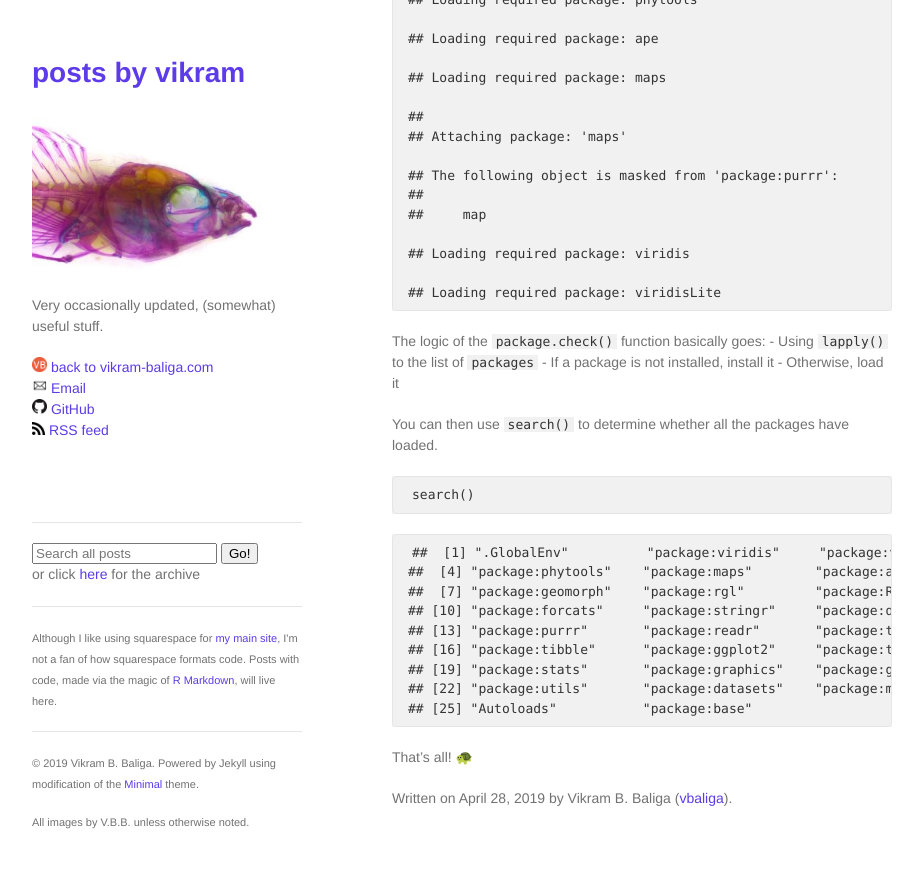
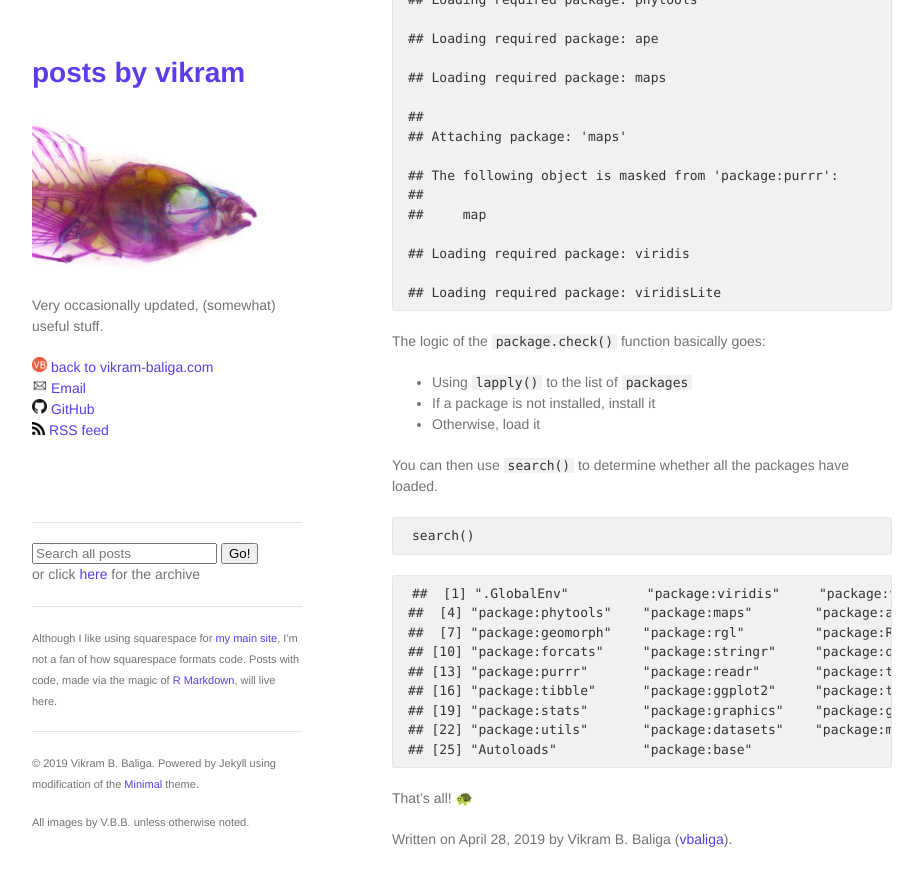
Before and after one commit to vbaliga/vbaliga.github.io, a Jekyll site: the page built from _posts/2019-04-28-verify-that-r-packages-are-installed-and-loaded.md, in a window 1280 px wide and 900 px high, scrolled down 1262 px. Shown: the top 886 px of the window, without its empty margins (178-1101 px from the left). Built offline with Jekyll 4.4.1, drawn with Linux system fonts in a browser that asks for light colours; a script that is not in the unit is left out; before the commit the page ends 2121 px from its top, so only the background shows below that.

````diff
--- a/_posts/2019-04-28-verify-that-r-packages-are-installed-and-loaded.md
+++ b/_posts/2019-04-28-verify-that-r-packages-are-installed-and-loaded.md
@@ -33,6 +33,7 @@ package.check <- lapply(
   }
 )
 ```
+
 
 Since I already have all these packages installed, I see the following messages:
 
@@ -72,9 +73,10 @@ Since I already have all these packages installed, I see the following messages:
 
     ## Loading required package: viridisLite
 
-The logic of the `package.check()` function basically goes: - Using
-`lapply()` to the list of `packages` - If a package is not installed,
-install it - Otherwise, load it
+The logic of the `package.check()` function basically goes:
+* Using `lapply()` to the list of `packages`
+* If a package is not installed, install it
+* Otherwise, load it
 
 You can then use `search()` to determine whether all the packages have
 loaded.
````
